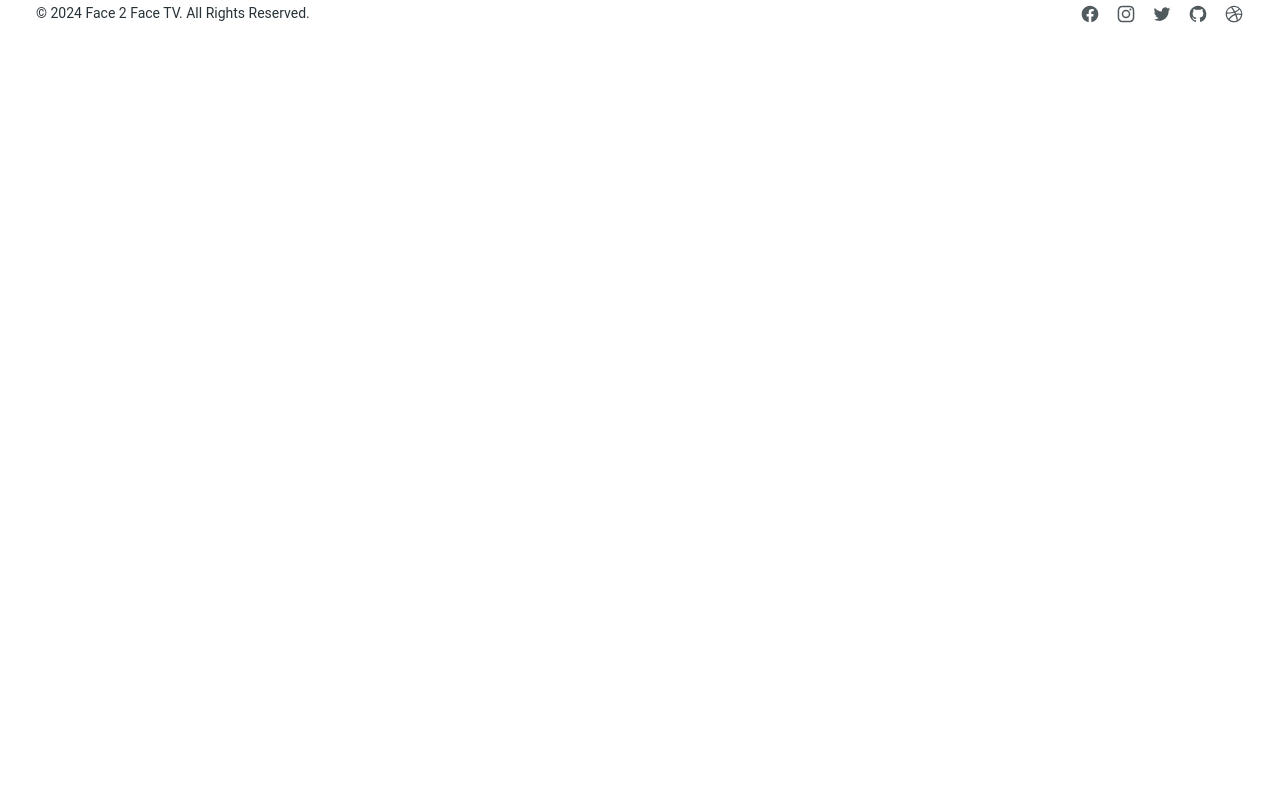
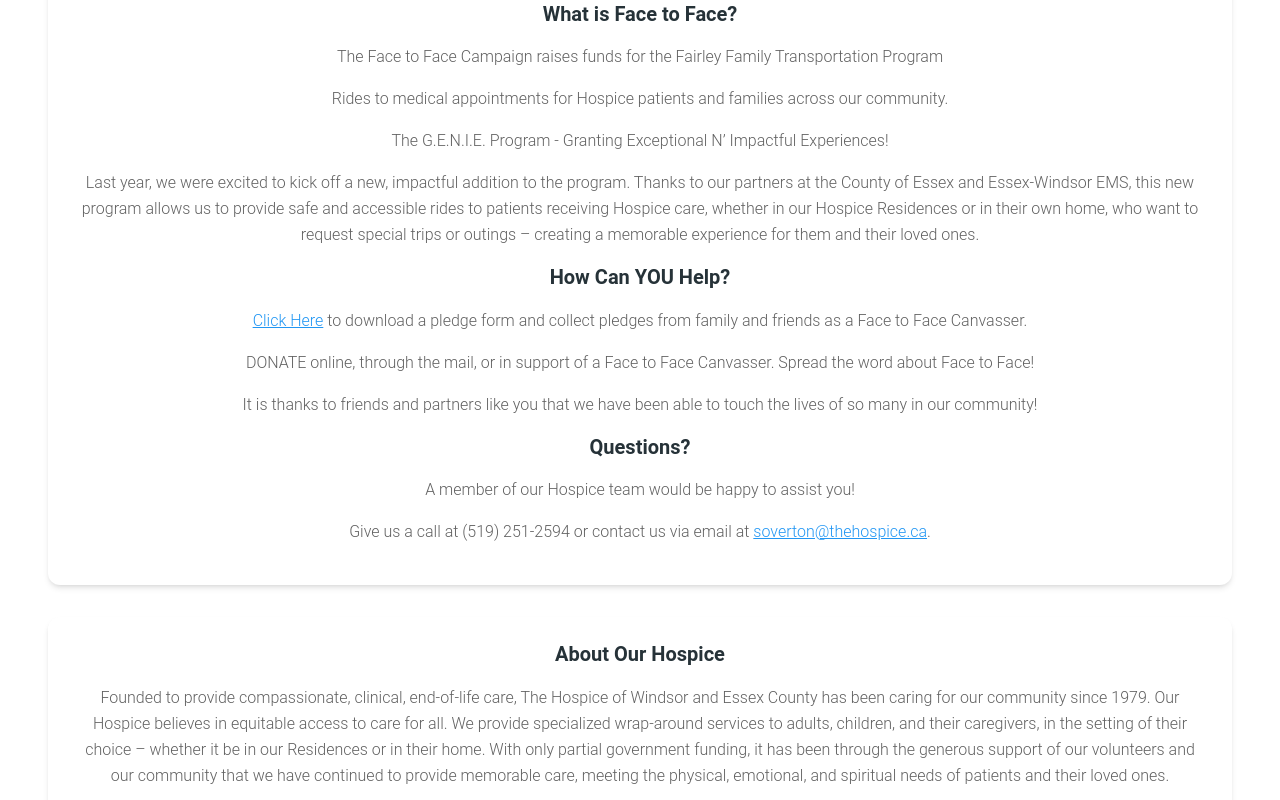
Before and after one commit to mxstruts/Face-2-Face-TV, a React (Vite) app in the folder frontend/: page /Hospice in a window 1280 px wide. Shown: the part 300-1100 px from the top of the page. Before the commit the page ends 808 px from the top, so only its background shows below. Built offline with nearby package versions, Linux system fonts and the light colour scheme.

Commit message:
Added hospice page and changed thisweek

```diff
--- a/frontend/src/components/All/ComingSoon.jsx
+++ b/frontend/src/components/All/ComingSoon.jsx
@@ -1,15 +1,4 @@
-'use client'
-import {
-	Timeline,
-	TimelineItem,
-	TimelineConnector,
-	TimelineHeader,
-	TimelineIcon,
-	TimelineBody,
-	Typography,
-	Avatar,
-} from '@material-tailwind/react'
-
+import { Card, CardBody, Typography, Avatar } from '@material-tailwind/react'
 import { useEffect, useState } from 'react'
 import axios from 'axios'
 import { backend_url } from '../../utils/constants'
@@ -21,7 +10,6 @@
 		const fetchAllComingSoon = async () => {
 			try {
 				const res = await axios.get(`${backend_url}/ComingSoon`)
-				// console.log(res)
 				setComingSoon(res.data)
 			} catch (err) {
 				console.log(err)
@@ -32,53 +20,41 @@
 
 	return (
 		<div className='max-w-7xl p-8 m-auto'>
-			<div className='flex flex-col md:flex-row mb-8'>
-				<Timeline>
-					{comingSoon.slice(-4).map((item, index) => (
-						<TimelineItem key={index}>
-							<TimelineConnector />
-							<TimelineHeader>
-								<TimelineIcon className='p-0'>
-									{item.image_url ? (
-										<Avatar
-											size='xl'
-											src={item.image_url}
-											alt={`${item.name}'s avatar`}
-											withBorder
-										/>
-									) : (
-										<div className=' bg-gray-200 flex items-center justify-center'>
-											<span>No Image</span>
-										</div>
-									)}
-								</TimelineIcon>
-								<div className='flex flex-col'>
-									<Typography variant='h6' color='blue-gray'>
-										{item.name}
-									</Typography>
-									{/* {item.role && (
-										<Typography variant='small' color='#5a5555bc' className='font-medium text-left'>
-											{item.role}
+			<Card className='w-full'>
+				<CardBody>
+					<div className='mb-4 flex items-center justify-between'>
+						<Typography
+							as='a'
+							href='/FaceToFaceGuests'
+							variant='small'
+							color='blue'
+							className='font-bold'
+						>
+							View all
+						</Typography>
+					</div>
+					<div className='divide-y divide-gray-200'>
+						{comingSoon.slice(-4).map(({ name, description, image_url }, index) => (
+							<div key={index} className='flex items-center justify-between pb-3 pt-3 last:pb-0'>
+								<div className='flex items-center gap-x-3'>
+									<Avatar size='xl' src={image_url} alt={name} />
+
+									<div>
+										<Typography color='blue-gray' variant='h6'>
+											{name}
 										</Typography>
-									)} */}
+										<Typography variant='small' color='gray' className='text-left'>
+											{description}
+										</Typography>
+									</div>
 								</div>
-							</TimelineHeader>
-							<TimelineBody className='pb-5 text-left'>
-								<Typography color='gray' className='font-normal text-gray-600'>
-									{item.description}
-								</Typography>
-							</TimelineBody>
-						</TimelineItem>
-					))}
-				</Timeline>
-			</div>
-			<a
-				href='past-announcements'
-				className='inline-flex justify-center py-3 px-5 text-base font-medium text-center text-white rounded-lg bg-sky-600 hover:bg-sky-700 hover:translate-x-2 duration-500'
-			>
-				More News
-			</a>
+							</div>
+						))}
+					</div>
+				</CardBody>
+			</Card>
 		</div>
 	)
 }
+
 export default ComingSoon
--- a/frontend/src/components/Guests/main-card.jsx
+++ b/frontend/src/components/Guests/main-card.jsx
@@ -6,59 +6,54 @@
 	Typography,
 	Tooltip,
 } from '@material-tailwind/react'
+const data = [
+	{
+		imageLink: 'Rita_Miceli.jpeg',
+	},
+	{
+		imageLink:
+			'https://images.unsplash.com/photo-1432462770865-65b70566d673?ixid=MnwxMjA3fDB8MHxwaG90by1wYWdlfHx8fGVufDB8fHx8&ixlib=rb-1.2.1&auto=format&fit=crop&w=1950&q=80',
+	},
+	{
+		imageLink:
+			'https://images.unsplash.com/photo-1497436072909-60f360e1d4b1?ixlib=rb-4.0.3&ixid=MnwxMjA3fDB8MHxwaG90by1wYWdlfHx8fGVufDB8fHx8&auto=format&fit=crop&w=2560&q=80',
+	},
+	{
+		imageLink:
+			'https://images.unsplash.com/photo-1493246507139-91e8fad9978e?ixlib=rb-4.0.3&ixid=MnwxMjA3fDB8MHxwaG90by1wYWdlfHx8fGVufDB8fHx8&auto=format&fit=crop&w=2940&q=80',
+	},
+	{
+		imageLink:
+			'https://images.unsplash.com/photo-1518623489648-a173ef7824f3?ixlib=rb-4.0.3&ixid=MnwxMjA3fDB8MHxwaG90by1wYWdlfHx8fGVufDB8fHx8&auto=format&fit=crop&w=2762&q=80',
+	},
+	{
+		imageLink:
+			'https://images.unsplash.com/photo-1682407186023-12c70a4a35e0?ixlib=rb-4.0.3&ixid=MnwxMjA3fDB8MHxwaG90by1wYWdlfHx8fGVufDB8fHx8&auto=format&fit=crop&w=2832&q=80',
+	},
+	{
+		imageLink: 'https://demos.creative-tim.com/material-kit-pro/assets/img/examples/blog5.jpg',
+	},
+	{
+		imageLink: 'https://material-taillwind-pro-ct-tailwind-team.vercel.app/img/content2.jpg',
+	},
+	{
+		imageLink:
+			'https://images.unsplash.com/photo-1620064916958-605375619af8?ixid=MnwxMjA3fDB8MHxwaG90by1wYWdlfHx8fGVufDB8fHx8&ixlib=rb-1.2.1&auto=format&fit=crop&w=1493&q=80',
+	},
+]
 
 export function ProfileCard() {
 	return (
-		<Card className='w-full'>
-			<CardHeader floated={false} className='h-80'>
-				<img
-					src='https://docs.material-tailwind.com/img/team-3.jpg'
-					alt='profile-picture'
-				/>
-			</CardHeader>
-			<CardBody className='text-center'>
-				<Typography variant='h4' color='blue-gray' className='mb-2'>
-					Natalie Paisley
-				</Typography>
-				<Typography color='blue-gray' className='font-medium' textGradient>
-					CEO / Co-Founder
-				</Typography>
-			</CardBody>
-			<CardFooter className='flex justify-center gap-7 pt-2'>
-				<Tooltip content='Like'>
-					<Typography
-						as='a'
-						href='#facebook'
-						variant='lead'
-						color='blue'
-						textGradient
-					>
-						<i className='fab fa-facebook' />
-					</Typography>
-				</Tooltip>
-				<Tooltip content='Follow'>
-					<Typography
-						as='a'
-						href='#twitter'
-						variant='lead'
-						color='light-blue'
-						textGradient
-					>
-						<i className='fab fa-twitter' />
-					</Typography>
-				</Tooltip>
-				<Tooltip content='Follow'>
-					<Typography
-						as='a'
-						href='#instagram'
-						variant='lead'
-						color='purple'
-						textGradient
-					>
-						<i className='fab fa-instagram' />
-					</Typography>
-				</Tooltip>
-			</CardFooter>
-		</Card>
+		<div className='grid grid-cols-1 gap-4 sm:grid-cols-2 md:grid-cols-3'>
+			{data.map(({ imageLink }, index) => (
+				<div key={index}>
+					<img
+						className='h-40 w-full max-w-full rounded-lg object-cover object-center'
+						src={imageLink}
+						alt='gallery-photo'
+					/>
+				</div>
+			))}
+		</div>
 	)
 }
--- a/frontend/src/pages/Hospice.jsx
+++ b/frontend/src/pages/Hospice.jsx
@@ -1,6 +1,90 @@
-'use client'
+import { Card, CardBody, Typography, Button } from '@material-tailwind/react'
+
 function Hospice() {
-	return <div>Hospice</div>
+	return (
+		<div className='max-w-7xl p-8 m-auto'>
+			<Card className='w-full mb-8'>
+				<CardBody>
+					<Typography variant='h4' color='blue-gray' className='mb-4'>
+						Hospice Face to Face Campaign
+					</Typography>
+					<Typography variant='h5' color='blue-gray' className='mb-4'>
+						Thank you Windsor-Essex!
+					</Typography>
+					<Typography color='gray' className='mb-4'>
+						We couldn’t be more excited with your support of the 21st Annual Face to Face Campaign!
+					</Typography>
+					<Typography variant='h5' color='blue-gray' className='mb-4'>
+						What is Face to Face?
+					</Typography>
+					<Typography color='gray' className='mb-4'>
+						The Face to Face Campaign raises funds for the Fairley Family Transportation Program
+					</Typography>
+					<Typography color='gray' className='mb-4'>
+						Rides to medical appointments for Hospice patients and families across our community.
+					</Typography>
+					<Typography color='gray' className='mb-4'>
+						The G.E.N.I.E. Program - Granting Exceptional N’ Impactful Experiences!
+					</Typography>
+					<Typography color='gray' className='mb-4'>
+						Last year, we were excited to kick off a new, impactful addition to the program. Thanks
+						to our partners at the County of Essex and Essex-Windsor EMS, this new program allows us
+						to provide safe and accessible rides to patients receiving Hospice care, whether in our
+						Hospice Residences or in their own home, who want to request special trips or outings –
+						creating a memorable experience for them and their loved ones.
+					</Typography>
+					<Typography variant='h5' color='blue-gray' className='mb-4'>
+						How Can YOU Help?
+					</Typography>
+					<Typography color='gray' className='mb-4'>
+						<a href='#' className='text-blue-500 underline'>
+							Click Here
+						</a>{' '}
+						to download a pledge form and collect pledges from family and friends as a Face to Face
+						Canvasser.
+					</Typography>
+					<Typography color='gray' className='mb-4'>
+						DONATE online, through the mail, or in support of a Face to Face Canvasser. Spread the
+						word about Face to Face!
+					</Typography>
+					<Typography color='gray' className='mb-4'>
+						It is thanks to friends and partners like you that we have been able to touch the lives
+						of so many in our community!
+					</Typography>
+					<Typography variant='h5' color='blue-gray' className='mb-4'>
+						Questions?
+					</Typography>
+					<Typography color='gray' className='mb-4'>
+						A member of our Hospice team would be happy to assist you!
+					</Typography>
+					<Typography color='gray' className='mb-4'>
+						Give us a call at (519) 251-2594 or contact us via email at{' '}
+						<a href='mailto:soverton@thehospice.ca' className='text-blue-500 underline'>
+							soverton@thehospice.ca
+						</a>
+						.
+					</Typography>
+				</CardBody>
+			</Card>
+			<Card className='w-full'>
+				<CardBody>
+					<Typography variant='h5' color='blue-gray' className='mb-4'>
+						About Our Hospice
+					</Typography>
+					<Typography color='gray' className='mb-4'>
+						Founded to provide compassionate, clinical, end-of-life care, The Hospice of Windsor and
+						Essex County has been caring for our community since 1979. Our Hospice believes in
+						equitable access to care for all. We provide specialized wrap-around services to adults,
+						children, and their caregivers, in the setting of their choice – whether it be in our
+						Residences or in their home. With only partial government funding, it has been through
+						the generous support of our volunteers and our community that we have continued to
+						provide memorable care, meeting the physical, emotional, and spiritual needs of patients
+						and their loved ones.
+					</Typography>
+				</CardBody>
+			</Card>
+		</div>
+	)
 }
 
 export default Hospice
--- a/frontend/src/pages/Update.jsx
+++ b/frontend/src/pages/Update.jsx
@@ -22,7 +22,7 @@
 				const res = await axios.get(`${backend_url}/${section}/${id}`)
 				setItem(res.data)
 				if (res.data.image_url) {
-					setPreview(`${backend_url}/uploads/${res.data.image_url}`)
+					setPreview(res.data.image_url)
 				}
 			} catch (err) {
 				console.log(err)
```
